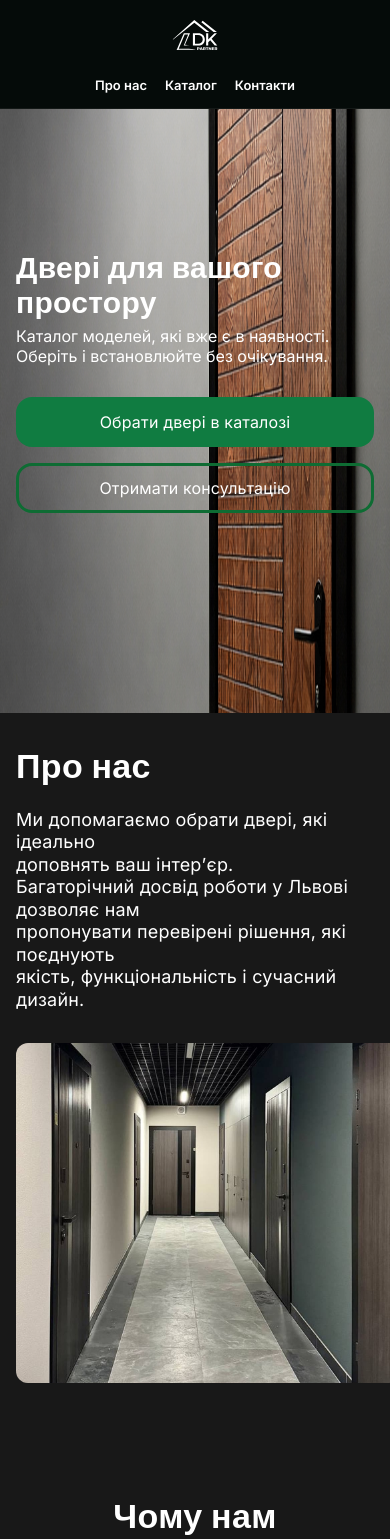
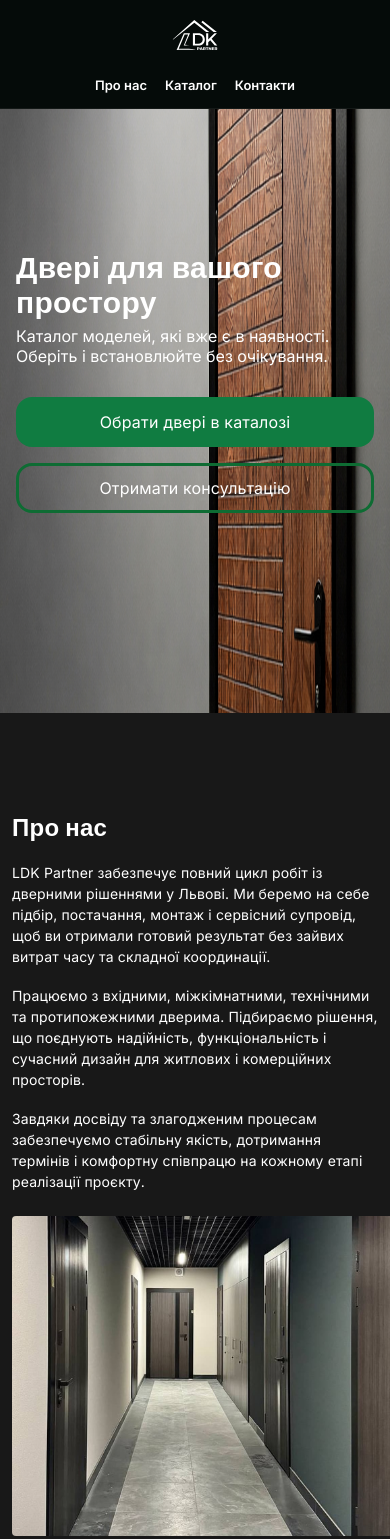
Before and after one commit to Sensei8760/ldk-partner-lviv, a Next.js app: page / in a window 390 px wide. Shown: the top 1539 px of the page. Built offline with nearby package versions, Linux system fonts and the light colour scheme; a web font is replaced by a local one.

Commit message:
update style about us

```diff
--- a/components/AboutUs/AboutUs.module.css
+++ b/components/AboutUs/AboutUs.module.css
@@ -1,7 +1,7 @@
 .section {
     width: 100%;
     background-color: #181818;
-    padding: 64px 0;
+    padding: 0;
 }
 
 .container {
@@ -10,34 +10,44 @@
     display: grid;
     grid-template-columns: 1fr 560px;
     align-items: stretch;
+    padding-top: 74px;
+    padding-bottom: 74px;
 }
 
 .content {
     display: flex;
     flex-direction: column;
     justify-content: center;
-    padding-left: 148px;
-    padding-right: 48px;
+    padding-left: 156px;
+    padding-right: 116px;
 }
 
 .title {
-    margin-bottom: 32px;
-    color: #fff;
+    margin: 0 0 32px;
+    color: #ffffff;
     font-family: var(--second-family);
-    font-weight: 600;
-    font-size: 48px;
-    line-height: 117%;
-    letter-spacing: 0.01em;
+        font-weight: 600;
+        font-size: 40px;
+        line-height: 130%;
+        letter-spacing: 0.01em;
+}
+
+.textBlock {
+    max-width: 615px;
 }
 
 .text {
-    max-width: 657px;
-    color: #fff;
+    margin: 0;
+    color: #ffffff;
     font-family: var(--font-family);
     font-weight: 400;
-    font-size: 24px;
-    line-height: 125%;
     letter-spacing: 0.01em;
+        font-size: 18px;
+        line-height: 144%;
+}
+
+.text+.text {
+    margin-top: 25px;
 }
 
 .imageWrap {
@@ -45,7 +55,7 @@
     height: 566px;
     justify-self: end;
     overflow: hidden;
-    border-radius: 12px 0 0 12px;
+    border-radius: 4px 0 0 4px;
     position: relative;
 }
 
@@ -53,6 +63,7 @@
     width: 100%;
     height: 100%;
     object-fit: cover;
+    object-position: center;
     display: block;
 }
 
@@ -68,12 +79,15 @@
     }
 
     .title {
-        font-size: 42px;
+        font-size: 26px;
     }
 
     .text {
-        font-size: 22px;
-        max-width: 560px;
+        font-size: 15px;
+    }
+
+    .textBlock {
+        max-width: 480px;
     }
 
     .imageWrap {
@@ -84,13 +98,13 @@
 
 @media (max-width: 900px) {
     .section {
-        padding: 48px 0;
+        padding: 32px 0;
     }
 
     .container {
         grid-template-columns: 1fr;
         min-height: auto;
-        row-gap: 32px;
+        row-gap: 24px;
     }
 
     .content {
@@ -99,13 +113,20 @@
     }
 
     .title {
-        font-size: 40px;
-        margin-bottom: 24px;
+        font-size: 26px;
+        margin-bottom: 20px;
     }
 
     .text {
+        font-size: 15px;
+    }
+
+    .text+.text {
+        margin-top: 18px;
+    }
+
+    .textBlock {
         max-width: 100%;
-        font-size: 20px;
     }
 
     .imageWrap {
@@ -113,24 +134,31 @@
         max-width: 560px;
         height: 420px;
         justify-self: end;
-        border-radius: 12px 0 0 12px;
+        border-radius: 4px 0 0 4px;
     }
 }
 
 @media (max-width: 600px) {
     .section {
-        padding: 32px 0;
+        padding: 24px 0;
+    }
+
+    .content {
+        padding-left: 12px;
+        padding-right: 12px;
     }
 
     .title {
-        font-size: 34px;
+        font-size: 24px;
     }
 
     .text {
-        font-size: 18px;
+        font-size: 14px;
+        line-height: 1.5;
     }
 
     .imageWrap {
-        height: 340px;
+        width: calc(100% - 12px);
+        height: 320px;
     }
 }
--- a/components/AboutUs/AboutUs.tsx
+++ b/components/AboutUs/AboutUs.tsx
@@ -1,5 +1,5 @@
-import Image from "next/image";
-import styles from "./AboutUs.module.css";
+import Image from 'next/image';
+import styles from './AboutUs.module.css';
 
 export default function AboutUs() {
   return (
@@ -8,27 +8,36 @@ export default function AboutUs() {
         <div className={styles.content}>
           <h2 className={styles.title}>Про нас</h2>
 
-          <p className={styles.text}>
-            Ми допомагаємо обрати двері, які ідеально
-            <br />
-            доповнять ваш інтер’єр.
-            <br />
-            Багаторічний досвід роботи у Львові дозволяє нам
-            <br />
-            пропонувати перевірені рішення, які поєднують
-            <br />
-            якість, функціональність і сучасний дизайн.
-          </p>
+          <div className={styles.textBlock}>
+            <p className={styles.text}>
+              LDK Partner забезпечує повний цикл робіт із дверними рішеннями у
+              Львові. Ми беремо на себе підбір, постачання, монтаж і сервісний
+              супровід, щоб ви отримали готовий результат без зайвих витрат часу
+              та складної координації.
+            </p>
+
+            <p className={styles.text}>
+              Працюємо з вхідними, міжкімнатними, технічними та протипожежними
+              дверима. Підбираємо рішення, що поєднують надійність,
+              функціональність і сучасний дизайн для житлових і комерційних
+              просторів.
+            </p>
+
+            <p className={styles.text}>
+              Завдяки досвіду та злагодженим процесам забезпечуємо стабільну
+              якість, дотримання термінів і комфортну співпрацю на кожному етапі
+              реалізації проєкту.
+            </p>
+          </div>
         </div>
 
         <div className={styles.imageWrap}>
           <Image
             src="/images/image-about-us.jpg"
-            alt="Інтер’єр із дверима"
+            alt="Коридор з установленими дверима"
             className={styles.image}
-            width={432}
-            height={566}
-            priority={false}
+            fill
+            sizes="(max-width: 900px) 100vw, 560px"
           />
         </div>
       </div>
```
